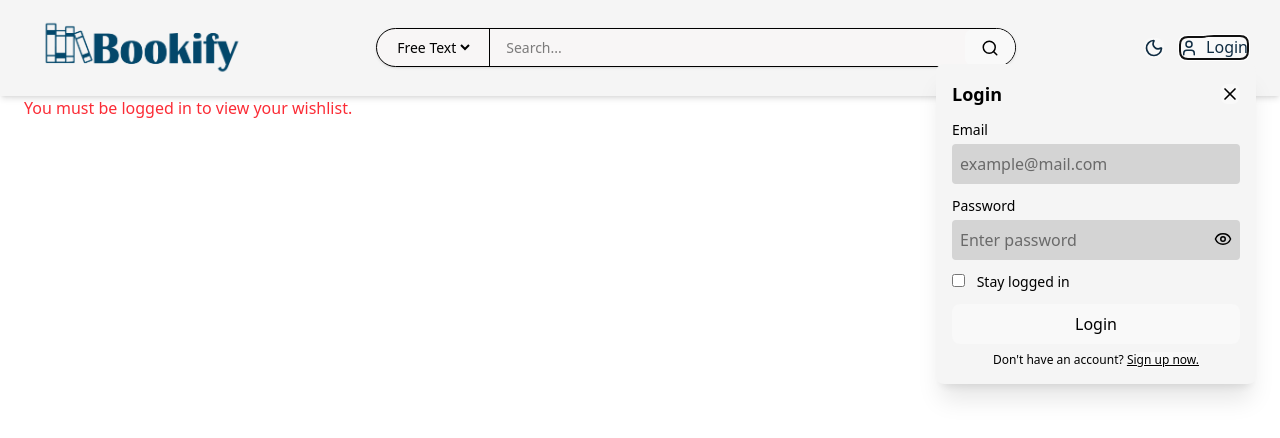
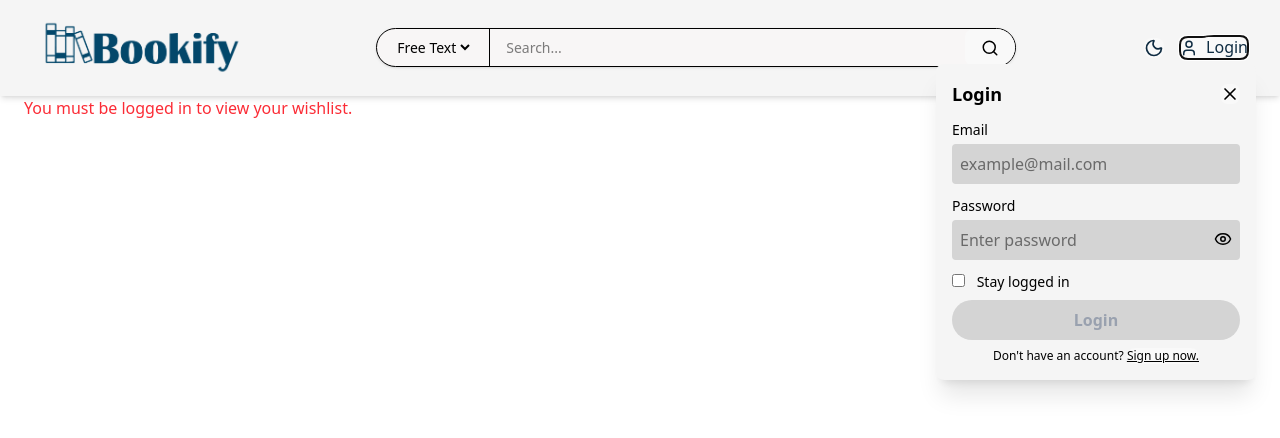
Before and after one commit to OfekAmar/WEBPRO_G3_Library, a React (Vite) app in the folder bookify-vite/: page /wishlist in a window 1280 px wide. Both pictures are taken after a click on the button "Login". Shown: the top 438 px of the page. Built offline with nearby package versions, Linux system fonts and the light colour scheme.

Commit message:
Buttons+ALOT MORE

```diff
--- a/bookify-vite/src/components/Buttonn.jsx
+++ b/bookify-vite/src/components/Buttonn.jsx
@@ -1,12 +1,14 @@
-import { useNavigate } from 'react-router-dom';
+import { useNavigate } from "react-router-dom";
 
 const Buttonn = ({
 	isBorrowed = false,
 	onToggle,
 	redirectToBookPage = false,
 	bookId,
-  className = ''
-
+	className = "",
+	variant = "default",
+	children,
+	icon = null,
 }) => {
 	const navigate = useNavigate();
 
@@ -18,13 +20,46 @@ const Buttonn = ({
 		}
 	};
 
+	const baseClasses =
+		"font-semibold px-6 py-2 rounded-full cursor-pointer transition-all flex items-center gap-2";
+	const variants = {
+		default:
+			"bg-[rgb(3,90,117)] text-white hover:bg-[rgb(22,50,70)] hover:text-white transition-all",
+		login: "bg-blue-600 text-white hover:bg-blue-700",
+		return:
+			"border border-red-600 text-red-600 hover:bg-red-50 dark:hover:bg-red-800/20",
+		trash:
+			"border border-red-600 text-red-600 hover:bg-red-50 dark:hover:bg-red-800/20",
+		genre:
+			"border border-[rgb(3,90,117)] text-[rgb(3,90,117)] font-semibold hover:bg-[rgb(3,90,117)] hover:text-white transition-all",
+		login: "bg-blue-600 text-white hover:bg-blue-700",
+		loginactive:
+			"bg-[rgb(3,90,117)] text-white hover:bg-[rgb(22,50,70)] cursor-pointer",
+		logindisabled:
+			"bg-[rgba(var(--border),1)] text-gray-400 cursor-not-allowed",
+		registeractive:
+			"bg-[rgb(3,90,117)] text-white hover:bg-[rgb(22,50,70)] cursor-pointer",
+		registerdisabled:
+			"bg-[rgba(var(--border),1)] text-gray-400 cursor-not-allowed",
+		pill: "inline-flex items-center justify-center px-6 py-2 text-white text-sm font-bold rounded-full bg-[rgb(3,90,117)] hover:bg-[rgb(22,50,70)] transition-all shadow",
+		bot1: "min-w-[80px] min-h-[40px] gap-2 bg-[rgb(45,140,169)] hover:bg-[rgb(39,65,84)] text-white text-sm rounded-full ",
+		bot2: "bg-[rgb(45,140,169)] hover:bg-[rgb(39,65,84)] text-white text-sm rounded",
+		bot3: "flex items-center gap-2 px-4 py-2 bg-[rgb(45,140,169)] hover:bg-[rgb(39,65,84)] text-white font-semibold rounded shadow",
+		bot4: "mt-2 px-4 py-2 bg-gray-300 hover:bg-gray-400 text-gray-800 font-medium rounded",
+		okMes:
+			"mt-6 w-10 h-10 mx-auto bg-green-500 text-white rounded-full flex items-center justify-center hover:bg-green-600 transition text-sm font-semibold",
+		lateMes:
+			"mt-6 w-10 h-10 mx-auto bg-yellow-500 text-white rounded-full flex items-center justify-center hover:bg-yellow-600 transition text-sm font-semibold",
+	};
+
+	const combinedClasses = `${baseClasses} ${
+		variants[variant] || variants.default
+	} ${className}`;
+
 	return (
-<span
-      onClick={handleClick}
-      type="button"
-      className={`border border-teal-700 text-teal-700 font-semibold px-6 py-2 rounded-full hover:bg-teal-50 dark:hover:bg-teal-800/20 cursor-pointer transition-all ${className}`}
->
-      {isBorrowed ? 'Return' : 'Borrow'}
+		<span onClick={handleClick} type="button" className={combinedClasses}>
+			{icon && <span>{icon}</span>}
+			{children ?? (isBorrowed ? "Return" : "Borrow")}
 		</span>
 	);
 };
--- a/bookify-vite/src/components/LateReturnMessage.jsx
+++ b/bookify-vite/src/components/LateReturnMessage.jsx
@@ -1,5 +1,6 @@
 import React from 'react';
 import { AlertTriangle } from 'lucide-react';
+import Buttonn from './Buttonn';
 
 const LateReturnMessage = ({ message, onConfirm }) => {
   return (
@@ -18,12 +19,12 @@ const LateReturnMessage = ({ message, onConfirm }) => {
         <p className="text-gray-700 whitespace-pre-line">{message}</p>
 
 
-        <button
-          onClick={onConfirm}
-          className="mt-6 bg-yellow-500 text-white px-6 py-2 rounded font-medium hover:bg-yellow-600 transition"
+        <Buttonn
+          variant='lateMes'
+          onToggle={onConfirm}
         >
           OK
-        </button>
+        </Buttonn>
       </div>
     </div>
   );
--- a/bookify-vite/src/components/LoginCard.jsx
+++ b/bookify-vite/src/components/LoginCard.jsx
@@ -1,13 +1,14 @@
-import React, { useState, useEffect, useRef } from 'react';
-import { Eye, X } from 'lucide-react';
-import { db } from '../firebase';
-import { ref, get } from 'firebase/database';
+import React, { useState, useEffect, useRef } from "react";
+import { Eye, X } from "lucide-react";
+import { db } from "../firebase";
+import { ref, get } from "firebase/database";
+import Buttonn from './Buttonn';
 
 function LoginCard({ onClose, onLoginSuccess, onSwitchToRegister }) {
 	const popupRef = useRef();
-  const [username, setUsername] = useState('');
-  const [password, setPassword] = useState('');
-  const [msg, setMsg] = useState('');
+	const [username, setUsername] = useState("");
+	const [password, setPassword] = useState("");
+	const [msg, setMsg] = useState("");
 	const [showPassword, setShowPassword] = useState(false);
 	const isFormValid = username.trim() && password.trim();
 
@@ -17,12 +18,12 @@ function LoginCard({ onClose, onLoginSuccess, onSwitchToRegister }) {
 				onClose?.();
 			}
 		};
-    document.addEventListener('mousedown', handleClickOutside);
-    return () => document.removeEventListener('mousedown', handleClickOutside);
+		document.addEventListener("mousedown", handleClickOutside);
+		return () => document.removeEventListener("mousedown", handleClickOutside);
 	}, [onClose]);
 
 	const handleLogin = async () => {
-    const usersRef = ref(db, 'users');
+		const usersRef = ref(db, "users");
 		const snapshot = await get(usersRef);
 		const allUsers = snapshot.val();
 
@@ -42,7 +43,7 @@ function LoginCard({ onClose, onLoginSuccess, onSwitchToRegister }) {
 				username: matchedUser.email,
 				user_id: matchedUser.user_id,
 				userIndex: matchedUser.index,
-        name: matchedUser.first_name + ' ' + matchedUser.last_name
+				name: matchedUser.first_name + " " + matchedUser.last_name,
 			};
 			sessionStorage.setItem("loggedInUser", JSON.stringify(userData));
 			setMsg("Login successful!");
@@ -67,7 +68,7 @@ function LoginCard({ onClose, onLoginSuccess, onSwitchToRegister }) {
 			<input
 				type="text"
 				value={username}
-        onChange={e => setUsername(e.target.value)}
+				onChange={(e) => setUsername(e.target.value)}
 				className="w-full p-2 rounded bg-[rgba(var(--border),1)] text-copy-primary mb-3"
 				placeholder="example@mail.com"
 			/>
@@ -77,14 +78,14 @@ function LoginCard({ onClose, onLoginSuccess, onSwitchToRegister }) {
 				<input
 					type={showPassword ? "text" : "password"}
 					value={password}
-          onChange={e => setPassword(e.target.value)}
+					onChange={(e) => setPassword(e.target.value)}
 					className="w-full p-2 rounded bg-[rgba(var(--border),1)] text-copy-primary"
 					placeholder="Enter password"
 				/>
 				<Eye
 					size={18}
 					className="absolute right-2 top-2.5 text-copy-secondary cursor-pointer"
-          onClick={() => setShowPassword(prev => !prev)}
+					onClick={() => setShowPassword((prev) => !prev)}
 				/>
 			</div>
 
@@ -92,19 +93,18 @@ function LoginCard({ onClose, onLoginSuccess, onSwitchToRegister }) {
 				<input type="checkbox" className="mr-2" /> Stay logged in
 			</label>
 
-      <button
-        onClick={handleLogin}
-        disabled={!isFormValid}
-        className={`w-full py-2 rounded mt-2 font-semibold text-cta-text transition
-          ${isFormValid ? 'bg-[rgba(var(--bookcard),1)] hover:bg-cta-active' : 'bg-[rgba(var(--border),1)] cursor-not-allowed'}`}
+			<Buttonn
+				onToggle={handleLogin}
+				variant={isFormValid ? "loginactive" : "logindisabled"}
+				className="w-full justify-center mt-2"
 			>
 				Login
-      </button>
+			</Buttonn>
 
 			{msg && <p className="text-sm text-red-500 text-center mt-2">{msg}</p>}
 
 			<p className="text-xs text-center text-copy-secondary mt-2">
-        Don't have an account?{' '}
+				Don't have an account?{" "}
 				<button onClick={onSwitchToRegister} className="text-cta underline">
 					Sign up now.
 				</button>
--- a/bookify-vite/src/components/SuccessfulMessage.jsx
+++ b/bookify-vite/src/components/SuccessfulMessage.jsx
@@ -1,5 +1,6 @@
 import React from 'react';
 import { CheckCircle } from 'lucide-react';
+import Buttonn from './Buttonn';
 
 const SuccessfulMessage = ({ message, onConfirm }) => {
     return (
@@ -20,12 +21,12 @@ const SuccessfulMessage = ({ message, onConfirm }) => {
                 <p className="text-gray-700 whitespace-pre-line">{message}</p>
 
 
-                <button
-                    onClick={onConfirm}
-                    className="bg-green-500 text-white px-6 py-2 rounded font-medium hover:bg-green-600 transition"
+                <Buttonn
+                    variant="okMes"
+                    onToggle={onConfirm}
                 >
                     OK
-                </button>
+                </Buttonn>
             </div>
         </div>
     );
```
Also changed, not shown: bookify-vite/src/components/RecommendationChatBot.jsx (+58 -40 lines), bookify-vite/src/components/RegisterCard.jsx (+131 -61 lines), bookify-vite/src/pages/HomePage.jsx (+59 -38 lines), bookify-vite/src/pages/MyWishlistPage.jsx (+42 -26 lines). Lines whose indentation alone changed are shown as unchanged.
